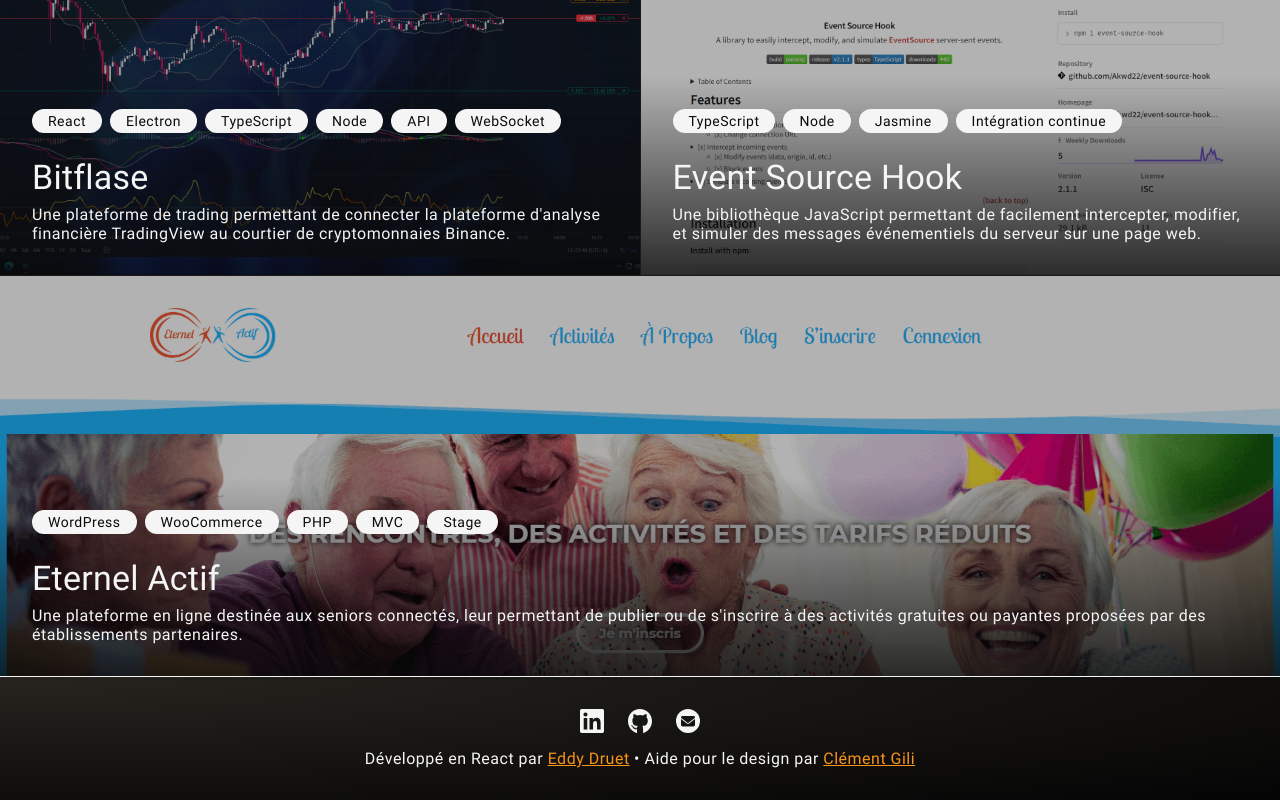
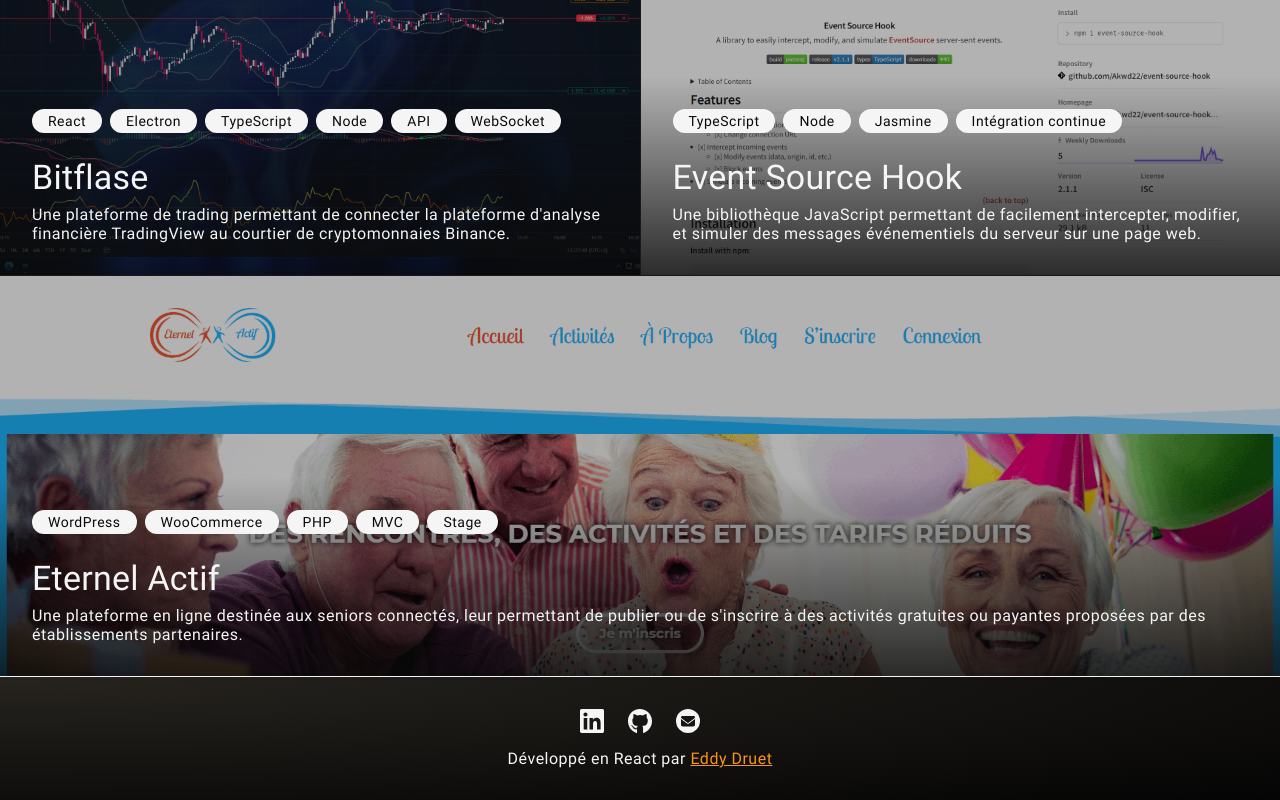
Before and after one commit to Akwd22/akwd22.github.io, a React (Create React App) app: page / in a window 1280 px wide. Shown: the part 1326-2126 px from the top of the page. Built offline with nearby package versions, Linux system fonts and the light colour scheme.

Commit message:
Delete: obsolete thanks external links

```diff
--- a/src/components/Footer/Footer.tsx
+++ b/src/components/Footer/Footer.tsx
@@ -1,22 +1,16 @@
 import { FunctionComponent } from "react";
 
 import SocialBar from "components/SocialBar/SocialBar";
-
-import useIsDesktop from "hooks/useIsDesktop";
 
 import "./Footer.css";
 
 /** Composant du pied de page du site. */
 const Footer: FunctionComponent = () => {
-  const isDesktop = useIsDesktop();
-
   return (
     <footer id="footer-page">
       <SocialBar />
       <p>
         Développé en React par <a href="/">Eddy Druet</a>
-        {isDesktop ? " • " : <br />}
-        Aide pour le design par <a href="https://clementgili.fr/">Clément Gili</a>
       </p>
     </footer>
   );
--- a/src/pages/MainPage/HomeSection/Logo.tsx
+++ b/src/pages/MainPage/HomeSection/Logo.tsx
@@ -11,7 +11,7 @@
     notification.notify({
       text: (
         <>
-          Merci <a href="https://clementgili.fr/">Clément Gili</a> pour le logo !
+          Merci à Clément G. pour le logo !
         </>
       ),
     });
```
